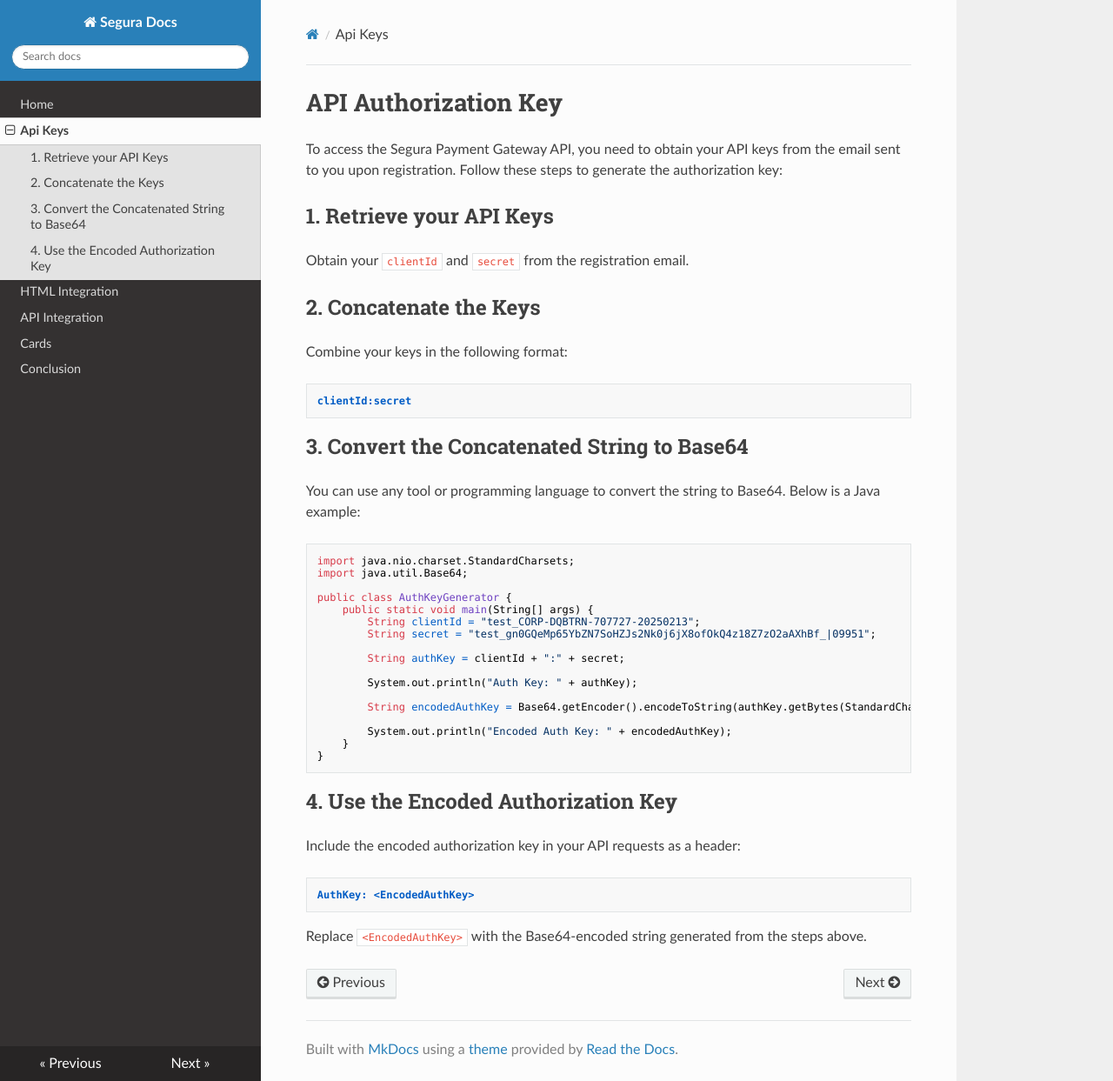
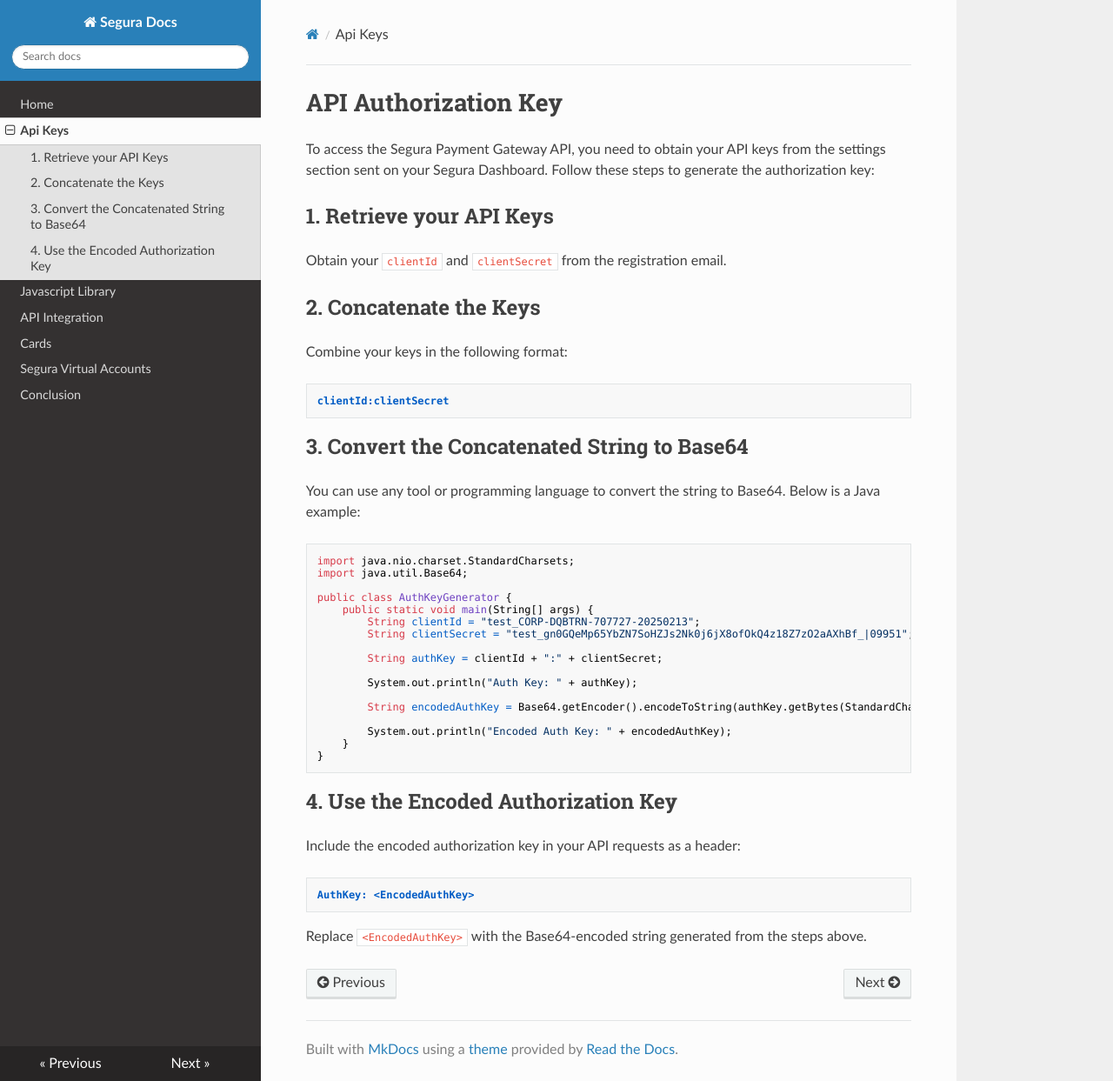
Before and after one commit to Noah-droid/segura, an MkDocs documentation site: the page built from docs/apis.md, in a window 1280 px wide and 1243 px high. Shown: the whole window at 87% size. Built offline with MkDocs 1.6.1, drawn with Linux system fonts in a browser that asks for light colours; nearby versions of some CDN libraries.

Commit message:
feat: new updates

````diff
--- a/docs/apis.md
+++ b/docs/apis.md
@@ -1,15 +1,15 @@
 # API Authorization Key
 
-To access the Segura Payment Gateway API, you need to obtain your API keys from the email sent to you upon registration. Follow these steps to generate the authorization key:
+To access the Segura Payment Gateway API, you need to obtain your API keys from the settings section sent on your Segura Dashboard. Follow these steps to generate the authorization key:
 
 ## 1. Retrieve your API Keys
-Obtain your `clientId` and `secret` from the registration email.
+Obtain your `clientId` and `clientSecret` from the registration email.
 
 ## 2. Concatenate the Keys
 Combine your keys in the following format:
 
 ```
-clientId:secret
+clientId:clientSecret
 ```
 
 ## 3. Convert the Concatenated String to Base64
@@ -22,9 +22,9 @@ import java.util.Base64;
 public class AuthKeyGenerator {
     public static void main(String[] args) {
         String clientId = "test_CORP-DQBTRN-707727-20250213";
-        String secret = "test_gn0GQeMp65YbZN7SoHZJs2Nk0j6jX8ofOkQ4z18Z7zO2aAXhBf_|09951";
+        String clientSecret = "test_gn0GQeMp65YbZN7SoHZJs2Nk0j6jX8ofOkQ4z18Z7zO2aAXhBf_|09951";
 
-        String authKey = clientId + ":" + secret;
+        String authKey = clientId + ":" + clientSecret;
 
         System.out.println("Auth Key: " + authKey);
 
--- a/mkdocs.yml
+++ b/mkdocs.yml
@@ -3,9 +3,10 @@ site_name: Segura Docs
 nav:
   - Home: index.md
   - Api Keys: apis.md
-  - HTML Integration: payments.md
+  - Javascript Library: payments.md
   - API Integration: process.md
   - Cards: cards.md
+  - Segura Virtual Accounts: sva.md
   - Conclusion: conclusion.md
 
   # - Get Status: status.md
````
Also changed, not shown: docs/index.md (+2 -2 lines), docs/payments.md (+5 -5 lines), docs/process.md (+37 -2 lines), docs/sva.md (added, +10 -0 lines).
